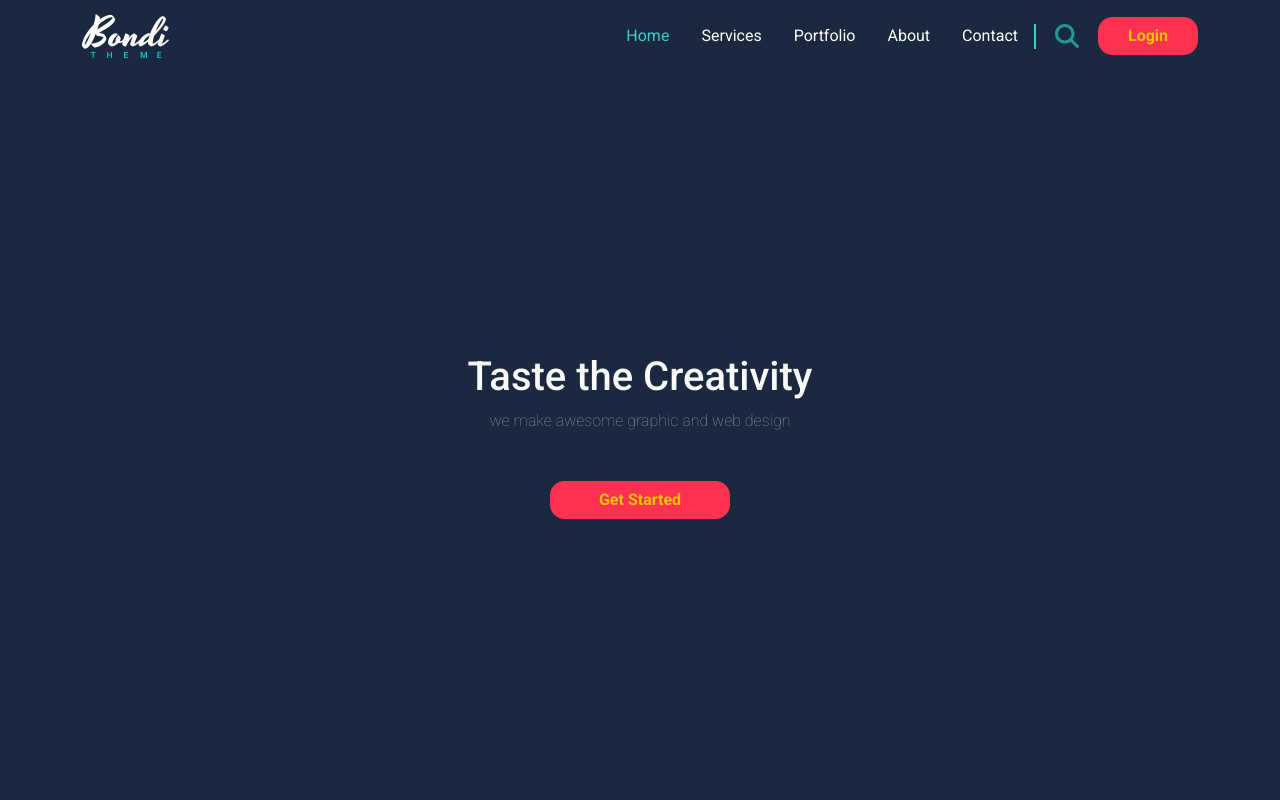
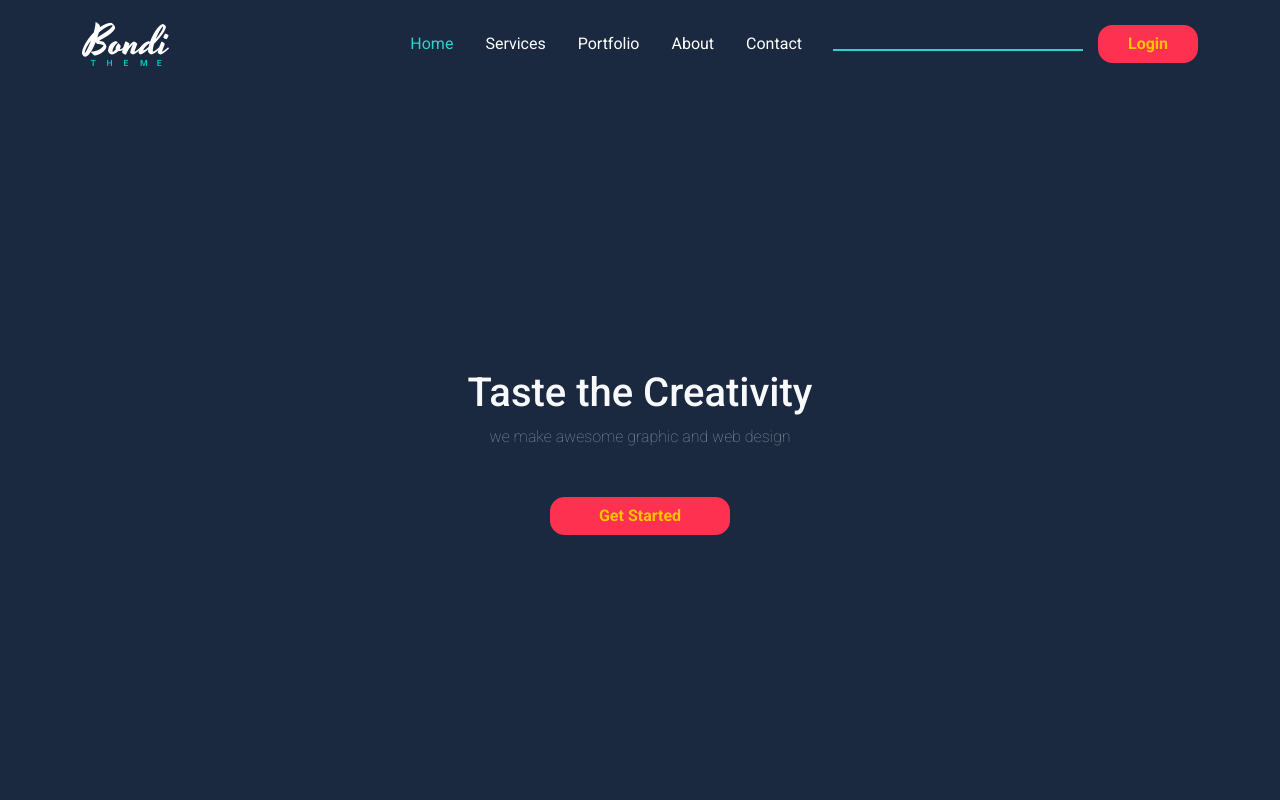
Before and after one commit to youssefjojo/portfolio, a plain HTML site: page index.html in a window 1280 px wide. Both pictures are taken after a click on the element 1066 px from the left and 36 px from the top of the page. Shown: the top 800 px of the page. Drawn offline with Linux system fonts and the light colour scheme.

Commit message:
finished

```diff
--- a/css/bondi.css
+++ b/css/bondi.css
@@ -40,9 +40,45 @@ body {
 .nav-item .nav-link:focus{
     color: var(--green);
 }
-.search {
+
+.nav-bar-search-box {
+    height: 72px;
+    /*width: 280px;
+    */position: relative;
+    overflow: hidden;
+    transition: 0.3s;
+    -webkit-transition: 0.3s;
+    -moz-transition: 0.3s;
+    -ms-transition: 0.3s;
+    -o-transition: 0.3s;
+}
+
+.navbar-search {
+    background-color: transparent;
+    outline: none;
+    border: none;
+    border-bottom: 2px solid var(--green);
+    width: 250px;
+    caret-color: white;
+    margin: 0 15px;
+    position: absolute;
+    bottom: 40%;
+    transform: translateX(calc(100% + 15px));
+    -webkit-transform: translateX(calc(100% + 15px));
+    -moz-transform: translateX(calc(100% + 15px));
+    -ms-transform: translateX(calc(100% + 15px));
+    -o-transform: translateX(calc(100% + 15px));
+    transition: 0.3s;
+    -webkit-transition: 0.3s;
+    -moz-transition: 0.3s;
+    -ms-transition: 0.3s;
+    -o-transition: 0.3s;
+}
+
+.search-icon {
     border-left: 2px solid;
     border-color: var(--green);
+    cursor: pointer;
 }
 
 .navbar-toggler {
--- a/index.html
+++ b/index.html
@@ -38,8 +38,11 @@
             <a class="nav-link --bs-white p-2 p-lg-3" href="#">Contact</a>
         </li>
     </ul>
-    <div class="search pe-3 ps-3 d-lg-block d-none">
+    <div class="pe-3 ps-3 d-lg-block d-none search-icon">
         <i class="fa-solid fa-magnifying-glass fa-xl" style="color: #23998d;"></i>
+    </div>
+    <div class="nav-bar-search-box">
+        <input type="search" class="navbar-search">
     </div>
     <a href="#" class="btn btn-success">Login</a>
     </div>
--- a/js/bondi.js
+++ b/js/bondi.js
@@ -10,3 +10,22 @@ listItems.forEach(item => {
         item.classList.add('active');
     });
     });
+
+const searchIcon = document.getElementsByClassName("search-icon")[0];
+const searchBox = document.getElementsByClassName("nav-bar-search-box")[0];
+const search = document.getElementsByClassName("navbar-search")[0];
+
+searchIcon.addEventListener("click", () => {
+    searchIcon.classList.remove("d-lg-block");
+    searchBox.style.width = "280px";
+    search.style.transform = "translateX(0)";
+    setTimeout(() => {
+        search.focus(); // Focus after 0.3s delay
+    }, 300);
+});
+
+search.addEventListener("blur", () => {
+    searchIcon.classList.add("d-lg-block");
+    searchBox.style.width = "0px";
+    search.style.transform = "translateX(calc(100% + 15px))"; // Hide it smoothly
+});
```
